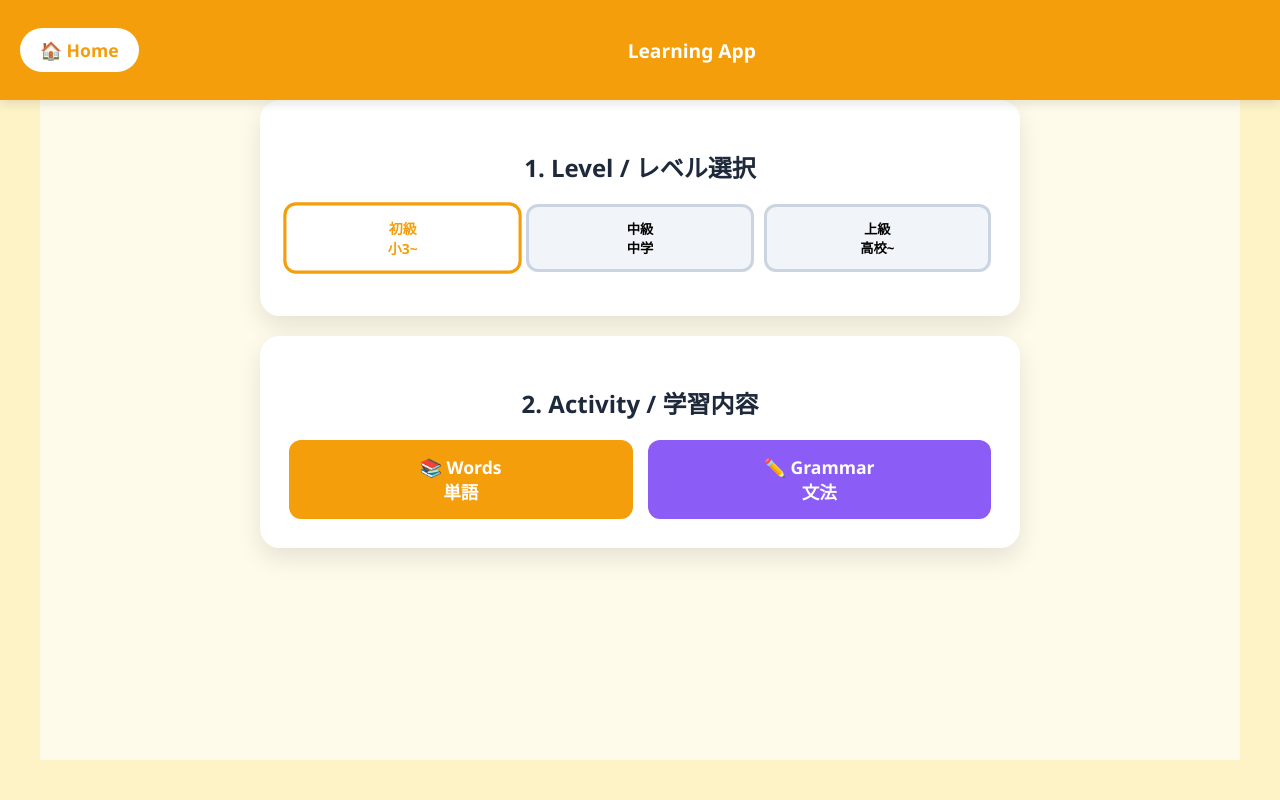
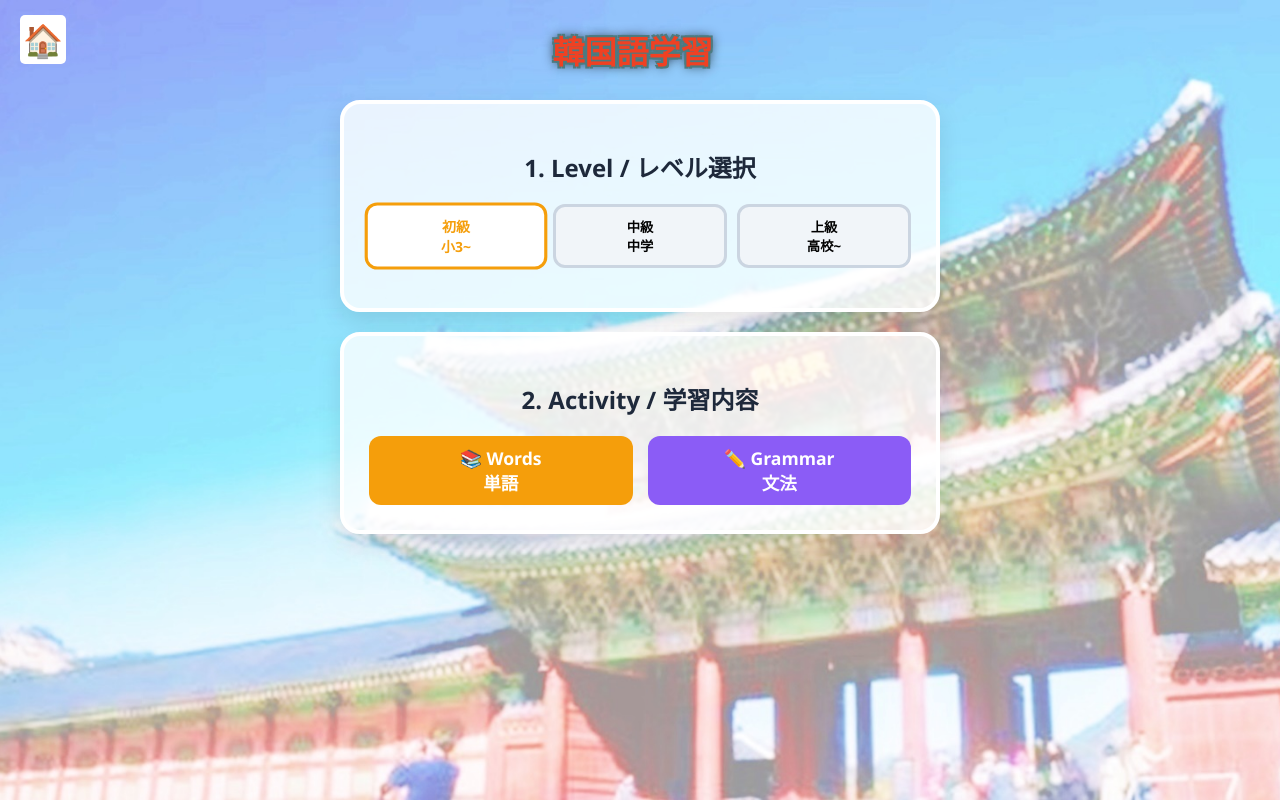
Before and after one commit to JSXAGI/korean-study, a plain HTML site: page index.html in a window 1280 px wide. Drawn offline with Linux system fonts and the light colour scheme.

Commit message:
Update index.html

```diff
--- a/index.html
+++ b/index.html
@@ -1,15 +1,14 @@
-
-
 <!doctype html>
 <meta name="google" content="notranslate">
 <head>
   <meta charset="UTF-8">
   <meta name="viewport" content="width=device-width, initial-scale=1.0">
-  <title>韓国語英語日本語三か国語同時学習あぷり</title>
+  <title>韓国語学習</title>
    <style>
     :root {
+      --bg-image: url('https://raw.githubusercontent.com/JSXAGI/korean-study/main/korean.jpeg');
       --bg-color: #fef3c7;
-      --surface-color: #ffffff;
+      --surface-color: rgba(255, 255, 255, 0.8);
       --text-color: #1e293b;
       --primary-color: #f59e0b;
       --secondary-color: #8b5cf6;
@@ -17,26 +16,42 @@
       --header-height: 100px;
     }
     * { box-sizing: border-box; font-family: 'Segoe UI', Meiryo, sans-serif; }
-    body, html { margin: 0; padding: 40px; height: 100%; background-color: var(--bg-color); color: var(--text-color); overflow-x: hidden; }
+      body, html {
+      margin: 0;
+      padding: 0; /* paddingを0にして、container側で調整します */
+      min-height: 100vh;
+      background-color: var(--bg-color);
+      background-image: var(--bg-image);
+      background-size: cover;
+      background-position: left 20% center !important;
+      background-attachment: fixed; /* 背景を固定 */
+      background-repeat: no-repeat;
+      color: var(--text-color);
+      overflow-x: hidden;
+      }
 
     .app-header {
       position: fixed; top: 0; left: 0; right: 0; height: var(--header-height);
-      background-color: var(--primary-color); display: flex; align-items: center; padding: 0 20px;
-      box-shadow: 0 4px 10px rgba(0,0,0,0.1); z-index: 1000;
-    }
-    .home-link {
-      background: white; color: var(--primary-color); padding: 10px 20px; border-radius: 50px;
-      font-weight: bold; font-size: 1.1rem; border: none; cursor: pointer; display: flex; align-items: center; gap: 8px;
-    }
+      background-color: #ffffff00; display: flex; align-items: center; padding: 0 0px;
+	  }
+	  .home-link {
+	  pointer-events: auto;
+      position: absolute !important;
+      left: 20px !important; /* 50だと寄りすぎなので20に */
+      top: 15px !important;
+      background: white; color: var(--primary-color); padding: 3px 3px; border-radius: 5px;
+      font-weight: bold; font-size: 2rem; border: none; cursor: pointer; display: flex; align-items: center; gap: 8px;
+	  }
 
-    .main-content { margin-top: calc(var(--header-height) + 20px); padding: 20px; max-width: 800px; margin: auto; }
-    .card { background: var(--surface-color); border-radius: 20px; padding: 25px; box-shadow: 0 10px 25px rgba(0,0,0,0.1); border: 4px solid #fff; margin-bottom: 20px; }
+    .main-content { margin-top: calc(var(--header-height) + 20px); padding: 100px; max-width: 800px; margin: auto; }
+
+	.card { background: var(--surface-color); border-radius: 20px; padding: 25px; box-shadow: 0 10px 25px rgba(0,0,0,0.1); border: 4px solid #fff; margin-bottom: 20px; }
 
     .level-selector { display: grid; grid-template-columns: repeat(3, 1fr); gap: 10px; margin: 15px 0; }
-    .btn-lvl { padding: 12px; border-radius: 12px; border: 3px solid #cbd5e1; font-weight: bold; cursor: pointer; background: #f1f5f9; }
+    .btn-lvl { padding: 10px; border-radius: 12px; border: 3px solid #cbd5e1; font-weight: bold; cursor: pointer; background: #f1f5f9; }
     .btn-lvl.active { border-color: var(--primary-color); background: white; color: var(--primary-color); transform: scale(1.05); }
-
-    .btn { cursor: pointer; border: none; border-radius: 12px; padding: 15px; font-weight: bold; font-size: 1.1rem; display: inline-flex; align-items: center; justify-content: center; transition: 0.2s; }
+    .btn { cursor: pointer; border: none; border-radius: 12px; padding: 10px; font-weight: bold; font-size: 1.1rem;
+	display: inline-flex; align-items: center; justify-content: center; transition: 0.2s; }
     .btn-primary { background-color: var(--primary-color); color: white; width: 100%; }
 
     .lang-row { background: #f8fafc; padding: 10px 15px; border-radius: 15px; margin-bottom: 8px; border: 1px solid #e2e8f0; }
@@ -134,8 +149,8 @@ body {
   border-color: #f59e0b !important;
 }
 
-/* 2. 【文法学習】スワヒリ語（メイン）をシャープで見やすく調整 */
-[id^="g-sw-"] {
+/* 2. 【文法学習】韓国語（メイン）をシャープで見やすく調整 */
+[id^="g-ko-"] {
   color: #9a3412 !important;    /* 視認性の高い濃い色 */
   font-size: 1.5rem !important; /* ほどよい大きさに微調整 */
   font-weight: 600 !important;  /* ★太さを抑えて文字の潰れを防止 */
@@ -152,7 +167,7 @@ body {
   color: #1e3a8a !important;    /* 濃い青 */
 }
 
-/* 4. 【文法学習】スワヒリ語の「解説文（日本語）」を真っ黒にして読みやすく */
+/* 4. 【文法学習】韓国語の「解説文（日本語）」を真っ黒にして読みやすく */
 .card span[style*="color: #666"],
 .card div[style*="margin-top: 10px"] span {
   color: #000000 !important;    /* 最高のコントラスト（黒） */
@@ -217,7 +232,7 @@ body {
         border-radius: 12px !important;
         position: static !important; /* 重なり防止 */
         transform: none !important;
-        margin: 0 !important;
+        margin: 0px !important;
     }
 
     /* 5. 下の「単語・文法」ボタンを横並びで大きく */
@@ -312,10 +327,10 @@ body {
 <body>
  <header class="app-header">
     <button class="home-link" onclick="showView('home')">
-      🏠 Home
+      🏠
     </button>
 
-    <div style="flex-grow: 1; text-align: center; color: white; font-weight: bold; font-size: 1.2rem; margin-right: 15px;" id="mode-title">Learning App</div>
+    <div style="flex-grow: 1; text-align: center; color: #EF4123; text-shadow: 2px 2px 0px #4d7b80, 2px -2px 0px #4d7b80, -2px 2px 0px #4d7b80, -2px -2px 0px #4d7b80, 0px 0px 12px rgba(0,0,0,0.9); font-weight: bold; font-size: 2rem; margin-right: 15px;" id="mode-title">韓国語学習</div>
   </header>
 
   <main class="main-content">
@@ -340,11 +355,11 @@ body {
     <div id="vocabulary-view" class="hidden">
       <div class="card text-center">
         <div><span class="badge" id="v-lvl-badge"></span><span class="badge" id="v-cat-badge" style="background:var(--accent-color)"></span></div>
-        <div id="v-emoji" style="font-size: 6rem; margin: 15px 0;"></div>
+        <div id="v-emoji" style="font-size: 5rem; margin: 0px 0;"></div>
         <div class="lang-row"><div class="lang-label">English</div><div class="lang-text"><span id="v-en"></span><button class="btn-speak" onclick="speak('en')">🔊</button></div></div>
-        <div class="lang-row"><div class="lang-label">韓国語(ハングル)</div><div class="lang-text"><span id="v-sw"></span><button class="btn-speak" onclick="speak('sw')">🔊</button></div></div>
+        <div class="lang-row"><div class="lang-label">韓国語(ハングル)</div><div class="lang-text"><span id="v-ko"></span><button class="btn-speak" onclick="speak('ko')">🔊</button></div></div>
         <div class="lang-row"><div class="lang-label">日本語</div><div class="lang-text"><span id="v-ja"></span><button class="btn-speak" onclick="speak('ja')">🔊</button></div></div>
-        <div style="display: grid; grid-template-columns: 1fr 2fr; gap: 10px; margin-top: 20px;">
+        <div style="display: grid; grid-template-columns: 1fr 2fr; gap: 5px; margin-top: 5px;">
           <button class="btn" style="background: #e2e8f0;" onclick="changeWord(-1)">◀ BACK</button>
           <button class="btn btn-primary" onclick="changeWord(1)">NEXT ▶</button>
         </div>
@@ -902,7 +917,7 @@ function speak(lang){
   let text = el.innerText;
 
   // 外国語（北京語・韓国語）または日本語の場合、不要な文字を掃除
-  if(lang === 'sw'){
+  if(lang === 'ko'){
     // アルファベットとピンイン記号（āáなど）を削除
     text = text.replace(/[a-zA-Zāáǎàēéěèīíǐìōóǒòūúǔùǖǘǚǜü\s]+/g, '');
   } else if(lang === 'ja'){
@@ -941,7 +956,7 @@ function speakGrammar(id, lang){
   let text = el.innerText;
 
   // 文法学習でも同様に不要な文字を掃除
-  if(lang === 'zh' || lang === 'sw'){
+  if(lang === 'ko' || lang === 'ko'){
     text = text.replace(/[a-zA-Zāáǎàēéěèīíǐìōóǒòūúǔùǖǘǚǜü\s]+/g, '');
   } else if(lang === 'ja'){
     text = text.replace(/\(.*\)/g, '');
@@ -1003,7 +1018,7 @@ function updateWord(){
   if(!list.length)return;
   const d=list[vIndex];
   document.getElementById('v-en').innerText=d.en;
-  document.getElementById('v-sw').innerText=d.sw;
+  document.getElementById('v-ko').innerText=d.sw;
   document.getElementById('v-ja').innerText=d.ja;
   document.getElementById('v-emoji').innerText=d.emoji;
   document.getElementById('v-cat-badge').innerText=d.category;
@@ -1030,8 +1045,8 @@ function showGrammarList(){
         <div class="lang-row">
           <div class="lang-label">韓国語(ハングル)</div>
           <div class="lang-text">
-            <span id="g-sw-${i}">${item.sw_phrase}</span>
-            <button class="btn-speak" onclick="speakGrammar('g-sw-${i}','zh')">🔊</button>
+            <span id="g-ko-${i}">${item.sw_phrase}</span>
+            <button class="btn-speak" onclick="speakGrammar('g-ko-${i}','ko')">🔊</button>
           </div>
         </div>
 
```
